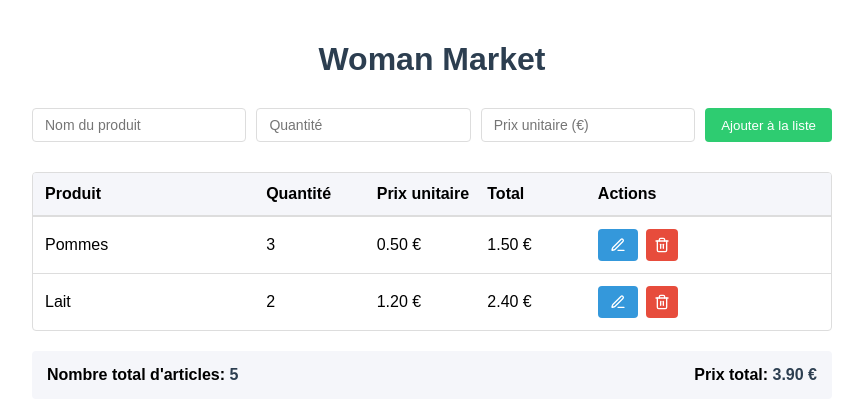
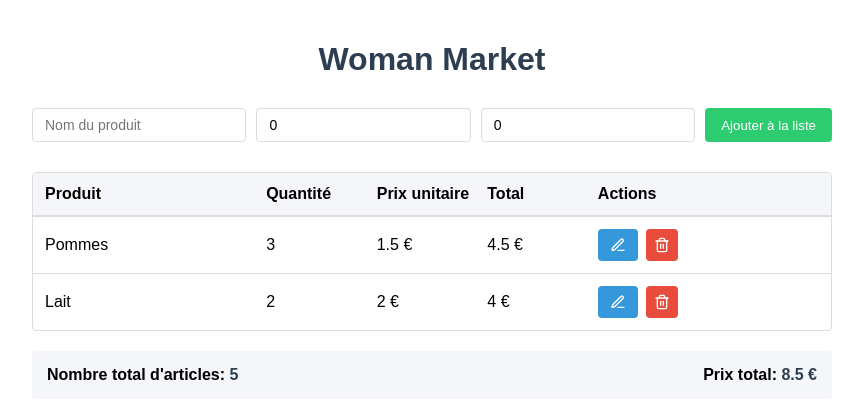
Before and after one commit to Ahmadou1714/woman_market, a React (Create React App) app: page / in a window 1280 px wide. Shown: the top 418 px of the page, without its empty margins (208-1071 px from the left). Built offline with nearby package versions, Linux system fonts and the light colour scheme.

Commit message:
UPDATE PROJECT

```diff
--- a/src/App.js
+++ b/src/App.js
@@ -1,17 +1,33 @@
 import { Edit3Icon, Trash2 } from 'lucide-react';
-import React from 'react';
+import React, { useState } from 'react';
 import './App.css';
 
+const initialItems = [
+  {
+    produit: 'Pommes',
+    quantite: 3,
+    prix: 1.5,
+    total: 4.5,
+  },
+  {
+    produit: 'Lait',
+    quantite: 2,
+    prix: 2,
+    total: 4,
+  },
+];
+
 const ShoppingList = () => {
+  const [items, setItems] = useState(initialItems);
+
   return (
     <div className="shopping-list-container">
       <Header />
-      <AddItemForm />
+      <AddItemForm setItems={setItems} />
       <div className="items-container">
-        <ItemList />
-        <ItemRow />
+        <ItemList items={items} setItems={setItems} />
       </div>
-      <Summary />
+      <Summary items={items} />
     </div>
   );
 };
@@ -26,23 +42,65 @@ function Header() {
   );
 }
 
-function AddItemForm() {
+function AddItemForm({ setItems }) {
+  const [produit, setProduit] = useState('');
+  const [quantite, setQuantite] = useState(0);
+  const [prix, setPrix] = useState(0);
+
+  function resetItem() {
+    setProduit('');
+    setQuantite(0);
+    setPrix(0);
+  }
+
+  const handleAddItem = () => {
+    const newItem = {
+      produit,
+      quantite: parseInt(quantite, 10),
+      prix: parseFloat(prix),
+      total: parseInt(quantite, 10) * parseFloat(prix),
+    };
+    setItems((prev) => [...prev, newItem]);
+    resetItem();
+  };
+
   return (
     <div className="add-item-section">
-      <input type="text" placeholder="Nom du produit" className="input-field" />
-      <input type="number" placeholder="Quantité" className="input-field" />
+      <input
+        type="text"
+        placeholder="Nom du produit"
+        className="input-field"
+        value={produit}
+        onChange={(e) => setProduit(e.target.value)}
+      />
+      <input
+        type="number"
+        placeholder="Quantité"
+        className="input-field"
+        value={quantite}
+        onChange={(e) => setQuantite(e.target.value)}
+      />
       <input
         type="number"
         placeholder="Prix unitaire (€)"
         className="input-field"
+        value={prix}
+        onChange={(e) => setPrix(e.target.value)}
       />
-      <button className="add-button">Ajouter à la liste</button>
+      <button className="add-button" onClick={handleAddItem}>
+        Ajouter à la liste
+      </button>
     </div>
   );
 }
 
-function ItemList() {
+function ItemList({ items, setItems }) {
+  const handleDeleteItem = (index) => {
+    setItems((prev) => prev.filter((_, id) => id !== index));
+  };
+
   return (
+    <div>
       <div className="items-header">
         <span className="col-name">Produit</span>
         <span className="col-quantity">Quantité</span>
@@ -50,53 +108,47 @@ function ItemList() {
         <span className="col-total">Total</span>
         <span className="col-actions">Actions</span>
       </div>
+      {items.map((item, index) => (
+        <ItemRow
+          key={index}
+          item={item}
+          onDelete={() => handleDeleteItem(index)}
+        />
+      ))}
+    </div>
   );
 }
 
-function ItemRow() {
+function ItemRow({ item, onDelete }) {
   return (
-    <>
     <div className="item-row">
-        <span className="col-name">Pommes</span>
-        <span className="col-quantity">3</span>
-        <span className="col-price">0.50 €</span>
-        <span className="col-total">1.50 €</span>
+      <span className="col-name">{item.produit}</span>
+      <span className="col-quantity">{item.quantite}</span>
+      <span className="col-price">{item.prix} €</span>
+      <span className="col-total">{item.total} €</span>
       <div className="col-actions">
         <button className="edit-button">
           <Edit3Icon size={16} />
         </button>
-          <button className="delete-button">
+        <button className="delete-button" onClick={onDelete}>
           <Trash2 size={16} />
         </button>
       </div>
     </div>
-
-      <div className="item-row">
-        <span className="col-name">Lait</span>
-        <span className="col-quantity">2</span>
-        <span className="col-price">1.20 €</span>
-        <span className="col-total">2.40 €</span>
-        <div className="col-actions">
-          <button className="edit-button">
-            <Edit3Icon size={16} />
-          </button>
-          <button className="delete-button">
-            <Trash2 size={16} />
-          </button>
-        </div>
-      </div>
-    </>
   );
 }
 
-function Summary() {
+function Summary({ items }) {
+  const totalQuantity = items.reduce((acc, curr) => acc + curr.quantite, 0);
+  const totalPrice = items.reduce((acc, curr) => acc + curr.total, 0);
+
   return (
     <div className="summary-section">
       <div className="total-items">
-        Nombre total d'articles: <span>5</span>
+        Nombre total d'articles: <span>{totalQuantity}</span>
       </div>
       <div className="total-price">
-        Prix total: <span>3.90 €</span>
+        Prix total: <span>{totalPrice} €</span>
       </div>
     </div>
   );
```
Lines whose indentation alone changed are shown as unchanged.
